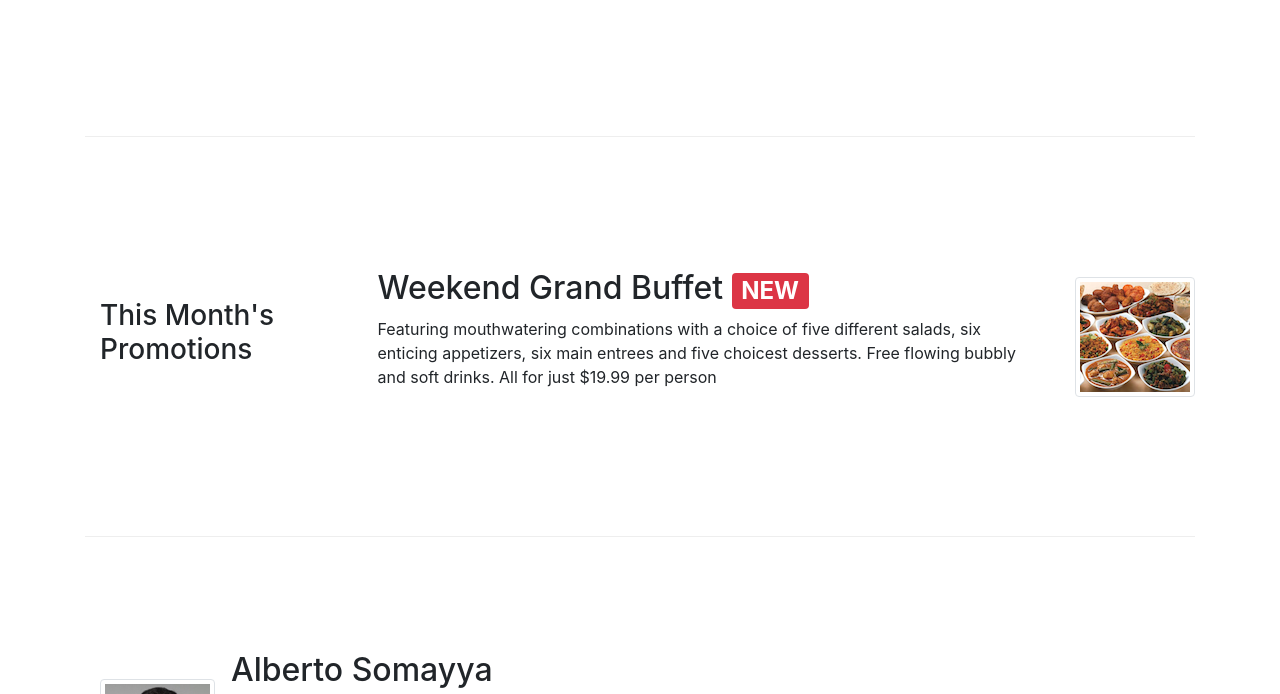
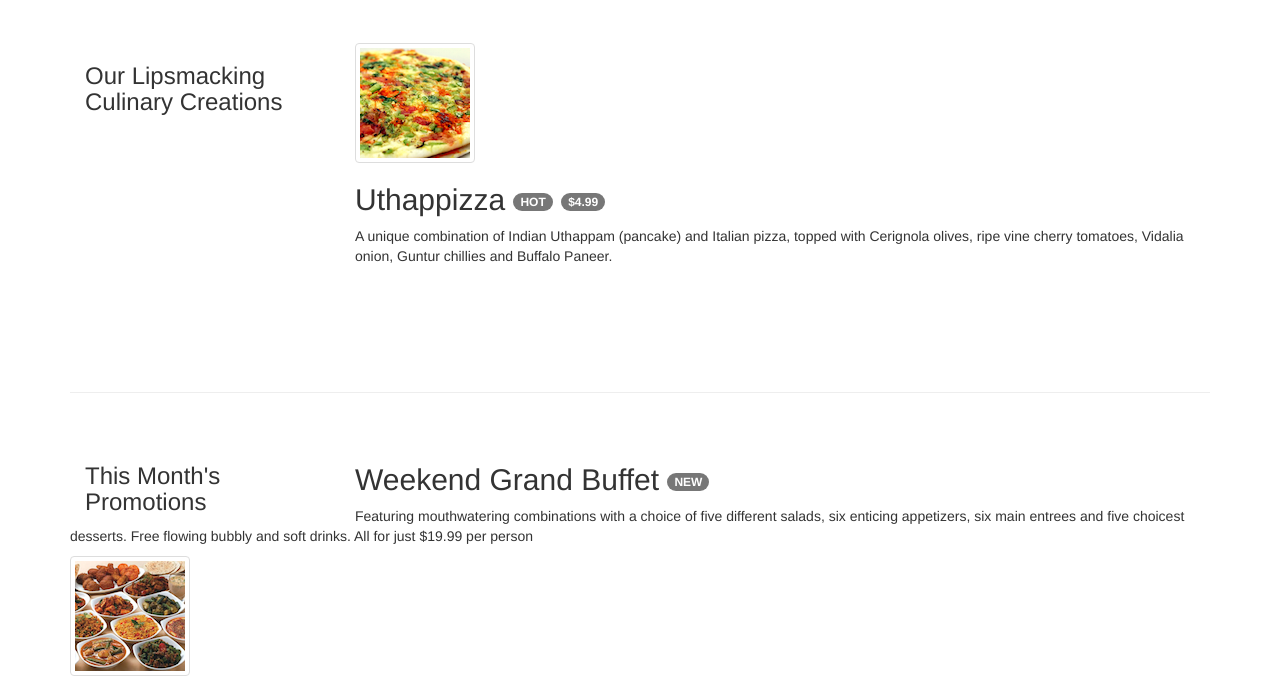
Before and after one commit to RADHIKACHATURVEDI/conFusion, a website: page index.html in a window 1280 px wide. Shown: the part 597-1291 px from the top of the page. Drawn offline with nearby package versions, Linux system fonts and the light colour scheme.

Commit message:
Update index.html

```diff
--- a/index.html
+++ b/index.html
@@ -10,7 +10,8 @@
         <meta http-equiv="x-ua-compatible" content="ie=edge">
 
         <!-- Bootstrap CSS -->
-        <link rel="stylesheet" href="node_modules/bootstrap/dist/css/bootstrap.min.css">
+        <!--<link rel="stylesheet" href="node_modules/bootstrap/dist/css/bootstrap.min.css">-->
+	<link rel="stylesheet" href="https://maxcdn.bootstrapcdn.com/bootstrap/3.3.7/css/bootstrap.min.css" integrity="sha384-BVYiiSIFeK1dGmJRAkycuHAHRg32OmUcww7on3RYdg4Va+PmSTsz/K68vbdEjh4u" crossorigin="anonymous">
         <link rel="stylesheet" href="node_modules/font-awesome/css/font-awesome.min.css">
         <link rel="stylesheet" href="node_modules/bootstrap-social/bootstrap-social.css">
         <link rel="stylesheet" href="css/main.css">
@@ -209,7 +210,10 @@
     <!-- jQuery first, then Popper.js, then Bootstrap JS. -->
     <script src="node_modules/jquery/dist/jquery.slim.min.js"></script>
     <script src="node_modules/popper.js/dist/umd/popper.min.js"></script>
-    <script src="node_modules/bootstrap/dist/js/bootstrap.min.js"></script>
+    <!--<script src="node_modules/bootstrap/dist/js/bootstrap.min.js"></script>-->
+	<!-- Latest compiled and minified JavaScript -->
+<script src="https://maxcdn.bootstrapcdn.com/bootstrap/3.3.7/js/bootstrap.min.js" integrity="sha384-Tc5IQib027qvyjSMfHjOMaLkfuWVxZxUPnCJA7l2mCWNIpG9mGCD8wGNIcPD7Txa" crossorigin="anonymous"></script>
+
 
 </body>
 
```
